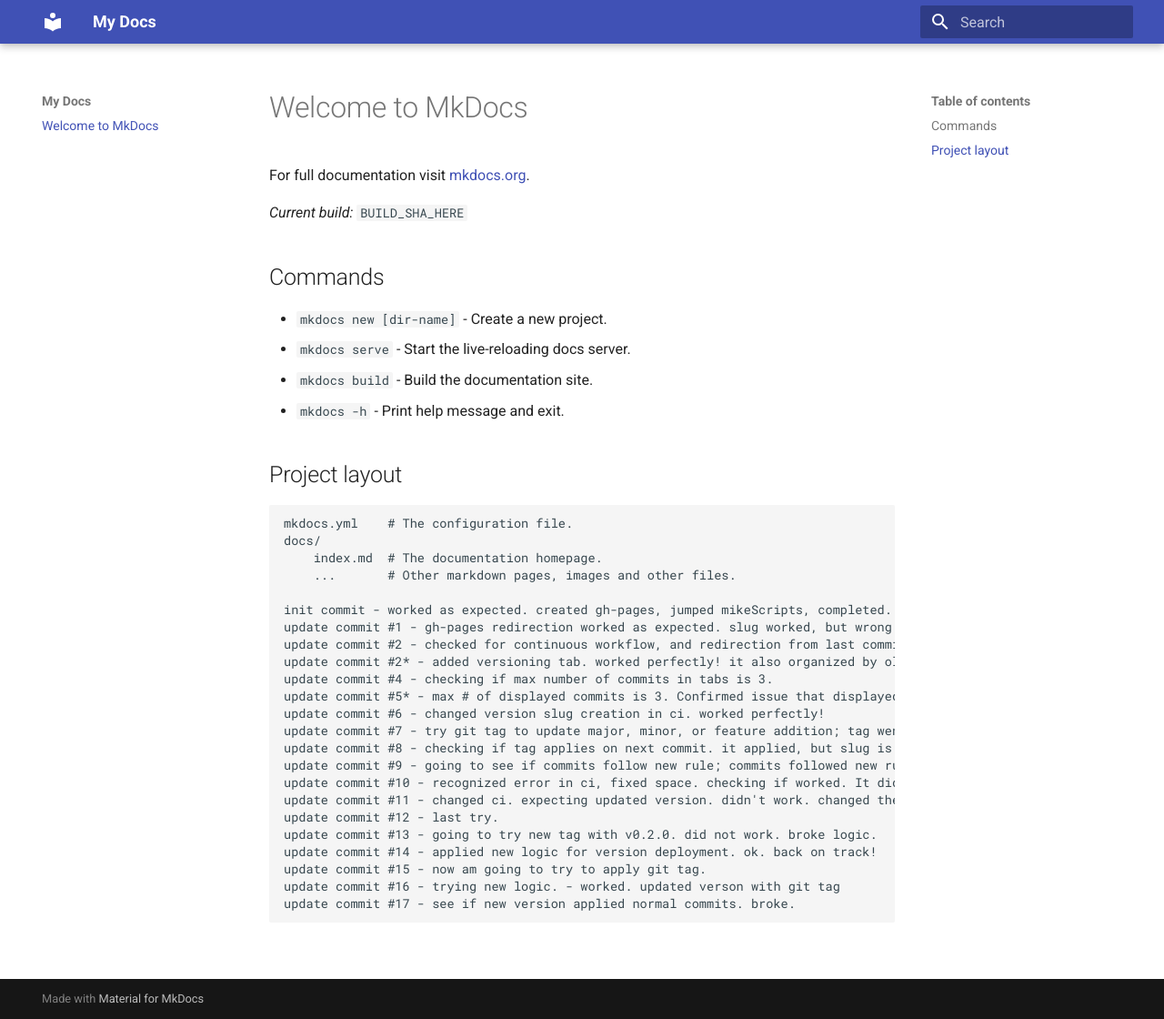
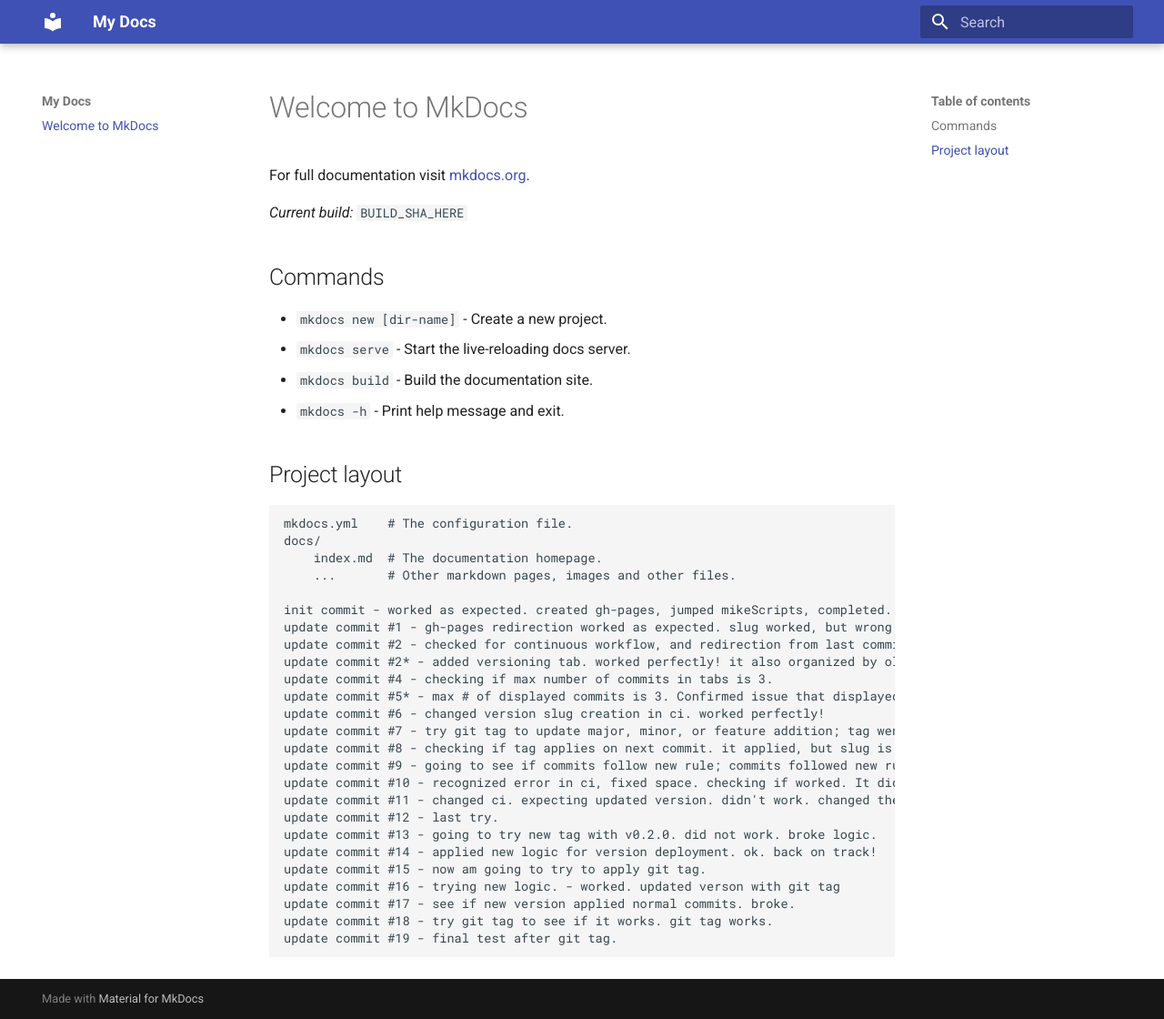
Before and after one commit to mateusloubach/docs, an MkDocs documentation site: the page built from documentation/docs/index.md, in a window 1280 px wide and 1120 px high. Shown: the whole window at 91% size. Built offline with MkDocs 1.6.1 and Material for MkDocs 9.7.7, drawn with Linux system fonts in a browser that asks for light colours; the version menu is left out.

Commit message:
u. c. #19

```diff
--- a/documentation/docs/index.md
+++ b/documentation/docs/index.md
@@ -36,3 +36,5 @@
     update commit #15 - now am going to try to apply git tag.
     update commit #16 - trying new logic. - worked. updated verson with git tag
     update commit #17 - see if new version applied normal commits. broke.
+    update commit #18 - try git tag to see if it works. git tag works.
+    update commit #19 - final test after git tag.
```
